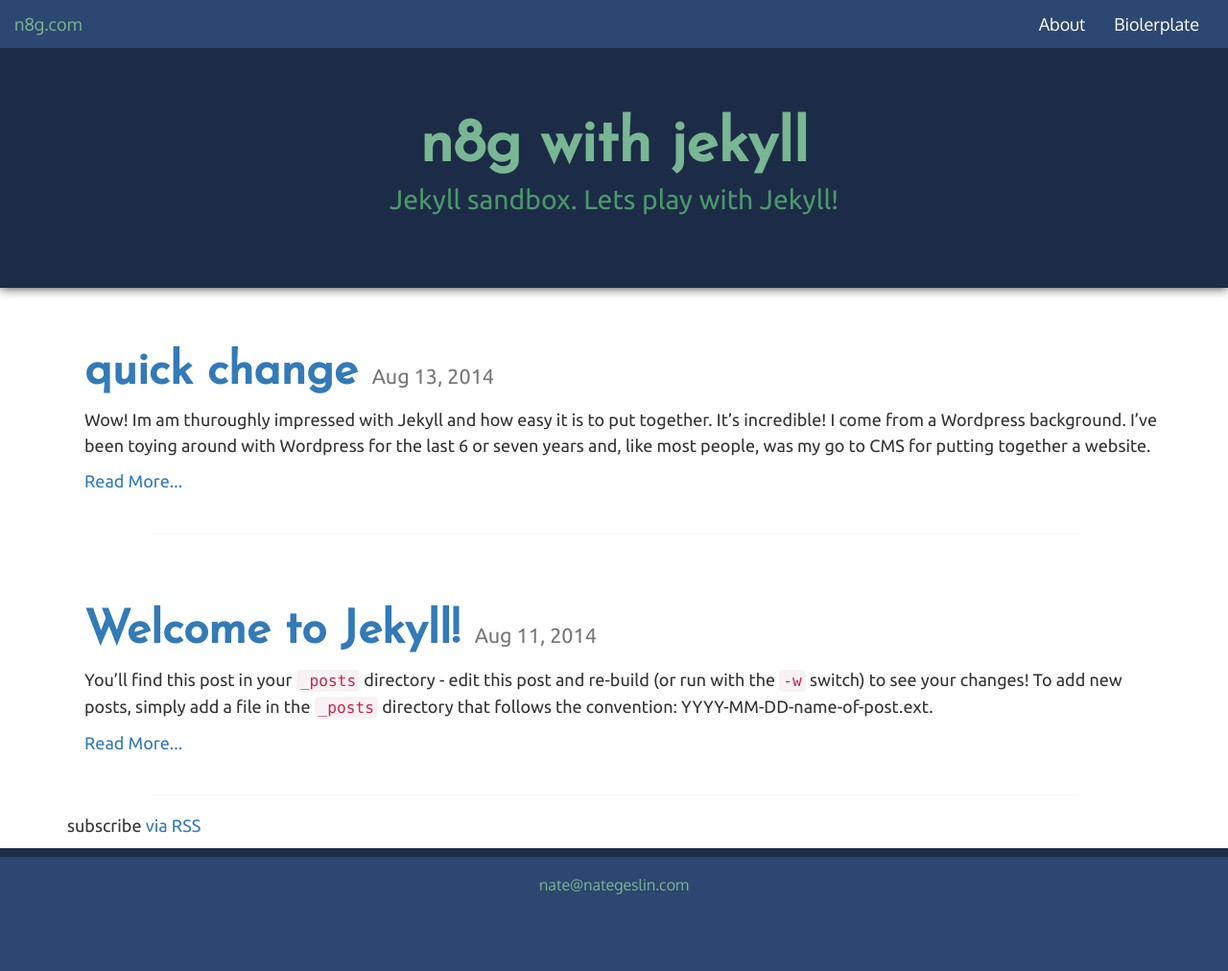
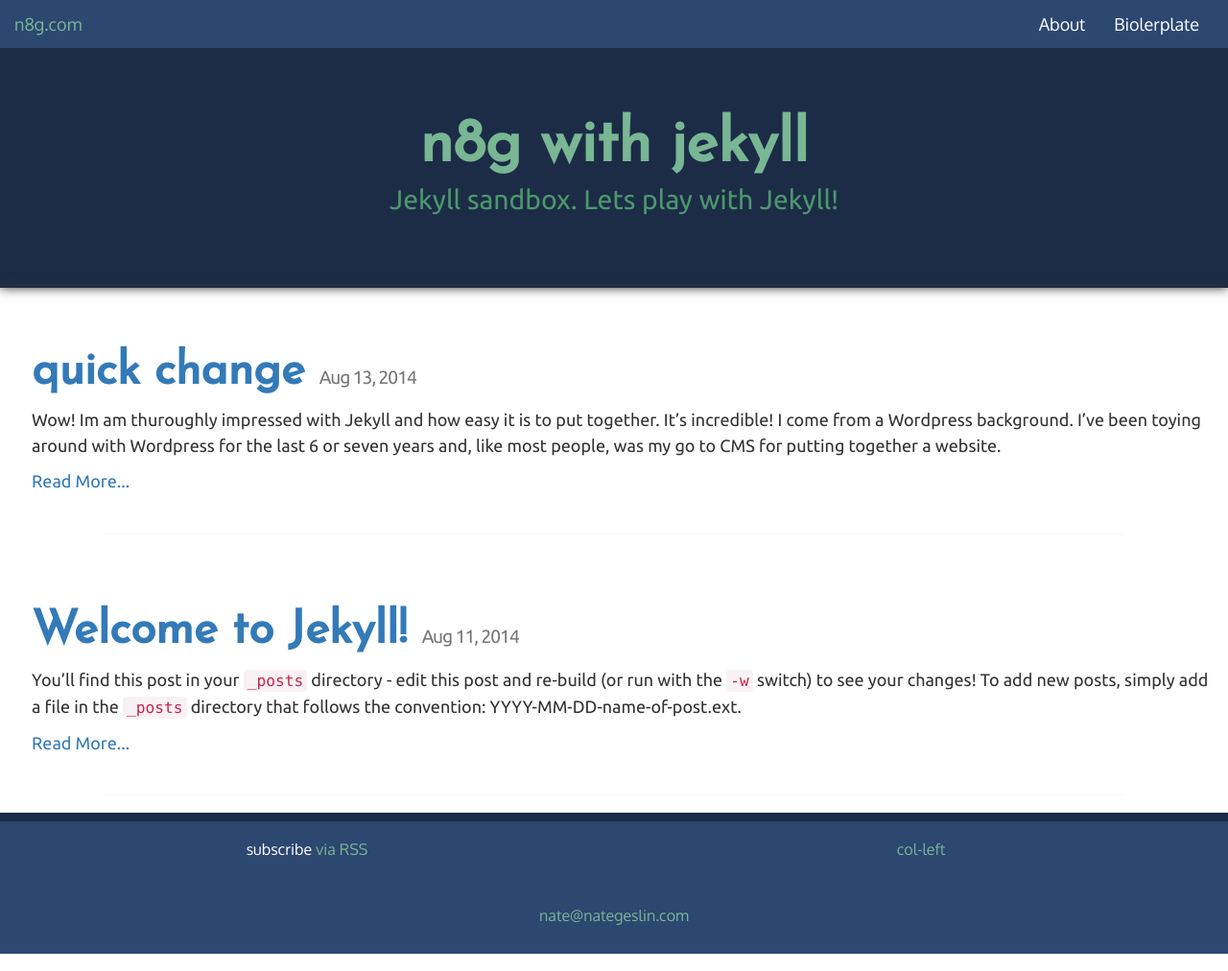
Before and after one commit to n8rzz/jekyllsandbox, a Jekyll site: the page built from index.html, in a window 1280 px wide. Shown: the whole page at 96% size. Built offline with Jekyll 4.4.1, drawn with Linux system fonts in a browser that asks for light colours; nearby versions of some CDN libraries; Markdown is read by kramdown in place of the engine named in the settings.

Commit message:
continued #3, reworked structure of body-content

```diff
--- a/_includes/footer.html
+++ b/_includes/footer.html
@@ -1,9 +1,18 @@
 <footer class="container-fluid primary-footer text-center">
 
   <div class="row">
+    <div class="col-sm-6">
+		<p>subscribe <a href="{{ "/feed.xml" | prepend: site.baseurl }}">via RSS</a></p>
+    </div><!-- /.col-md-6 -->
+	<div class="col-sm-6">
+		<p><a href="#">col-left</a></p>
+	</div><!-- /.col-md-6 -->
+  </div><!-- /.row -->
+
+  <div class="row">
     <div class="col-md-12">
-		<a href="mailto:{{ site.email }}">{{ site.email }}</a>
-    </div><!-- /.top-footer -->
+		<p><a href="mailto:{{ site.email }}">{{ site.email }}</a></p>
+    </div><!-- /.col-md-12 -->
   </div><!-- /.row -->
 
 </footer>
--- a/_layouts/page.html
+++ b/_layouts/page.html
@@ -8,7 +8,7 @@
     </div><!-- /.row -->
   </div><!-- /.jumbotron -->
 
-  <div class="container">
+  <div class="container-fluid body-content">
     <div class="row">
       <div class="col-md-12">
 		<article class="text-left">
--- a/_layouts/post.html
+++ b/_layouts/post.html
@@ -9,7 +9,7 @@
   </div><!-- /.row -->
 </div><!-- /.jumbotron -->
 
-<div class="container">
+<div class="container-fluid body-content">
   <div class="row">
     <div class="col-md-12">
     	<article class="text-left">
--- a/css/style.css
+++ b/css/style.css
@@ -66,7 +66,9 @@
   article h4 {
     margin-top: 1em; }
   article small {
-    font-family: "Ubuntu", sans-serif; }
+    font-family: "Ubuntu", sans-serif;
+    font-size: 40%;
+    letter-spacing: -1px; }
   article img {
     margin: 0.5em 1em; }
 
@@ -146,12 +148,17 @@
   -webkit-box-shadow: 0 0 11px 0px #333333;
   -moz-box-shadow: 0 0 11px 0px #333333;
   box-shadow: 0 0 11px 0px #333333; }
-
-.primary-header h1 {
-  color: #79b694; }
+  .primary-header h1 {
+    color: #79b694; }
 
 /* /header.scss #################### */
 /* content.scss #################### */
+.body-content {
+  border-bottom: 9px solid #1c2c46;
+  -webkit-box-shadow: 0 0 11px 0px #333333;
+  -moz-box-shadow: 0 0 11px 0px #333333;
+  box-shadow: 0 0 11px 0px #333333; }
+
 .blog-author-meta {
   padding-top: 1em;
   padding-bottom: 3em;
@@ -237,11 +244,10 @@
 
 .primary-footer {
   min-height: 8em;
-  padding-top: 1em;
   background: #2c4770;
+  color: #fff;
   font-family: "Oxygen", sans-serif;
-  overflow: auto;
-  border-top: 9px solid #1c2c46; }
+  overflow: auto; }
   .primary-footer a,
   .primary-footer a:visited {
     padding-top: 1em;
--- a/index.html
+++ b/index.html
@@ -8,7 +8,7 @@
   </div><!-- /.row -->
 </div><!-- /.jumbotron -->
 
-<div class="container">
+<div class="container-fluid body-content">
   <div class="row">
     <div class="col-md-12">
 
@@ -25,7 +25,6 @@
 
 {% endfor %}
 
-<p class="rss-subscribe">subscribe <a href="{{ "/feed.xml" | prepend: site.baseurl }}">via RSS</a></p>
     </div><!-- /.col-md-12 -->
   </div><!-- /.row -->
 </div><!-- /.container-fluid -->
--- a/sass/scss/modules/_layout.scss
+++ b/sass/scss/modules/_layout.scss
@@ -23,7 +23,7 @@
 h5 {font-size: $h5-size;}
 h6 {font-size: $h6-size;}
 h1 small, h2 small, h3 small, h4 small, h5 small, h6 small {
-	font-size: 45%;
+	font-size: $h-small;
 }
 
 a {}
@@ -35,7 +35,8 @@
 	h4 { margin-top: 1em;}
 	small {
 		font-family: $ubuntu;
-//		font-size: 25%;
+		font-size: 40%;
+		letter-spacing: -1px;
 	}
 	img {
 		margin: 0.5em 1em;
--- a/sass/scss/modules/_variables.scss
+++ b/sass/scss/modules/_variables.scss
@@ -12,6 +12,8 @@
 $h5-size: 36px;
 $h6-size: 28px;
 
+$h-small: 45%;
+
 $body-txt: 18px;
 $sm-txt: 16px;
 $xsm-txt: 12px;
--- a/sass/scss/partials/_content.scss
+++ b/sass/scss/partials/_content.scss
@@ -1,4 +1,9 @@
 /* content.scss #################### */
+.body-content {
+	border-bottom: 9px solid $dark-blue;
+	@include box-shadow(0, 0, 11px, 0px, #333);
+}
+
 .blog-author-meta {
 	padding-top: 1em;
 	padding-bottom: 3em;
--- a/sass/scss/partials/_footer.scss
+++ b/sass/scss/partials/_footer.scss
@@ -10,11 +10,10 @@
 
 .primary-footer {
 	min-height: 8em;
-	padding-top: 1em;
 	background: $slight-light-blue;
+	color: #fff;
 	font-family: $oxygen;
 	overflow: auto;
-	border-top: 9px solid $dark-blue;
 	a,
 	a:visited {
 		padding-top: 1em;
--- a/sass/scss/partials/_header.scss
+++ b/sass/scss/partials/_header.scss
@@ -4,8 +4,8 @@
 	background: $dark-blue;
 	color: $light-light-blue;
 	@include box-shadow(0, 0, 11px, 0px, #333);
-}
-.primary-header h1 {
-	color: $basic-green;
+ 	h1 {
+		color: $basic-green;
+	}
 }
 /* /header.scss #################### */
```
